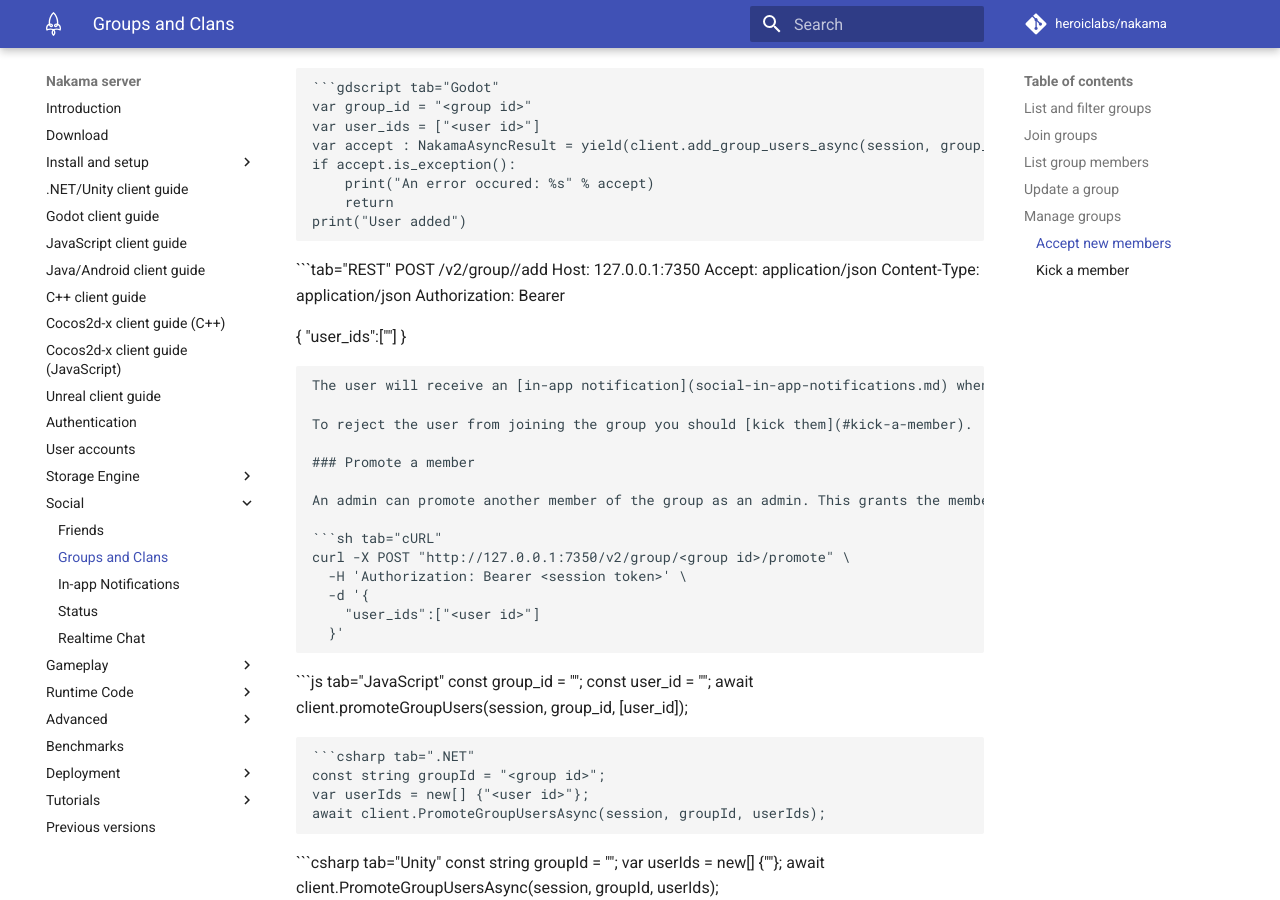
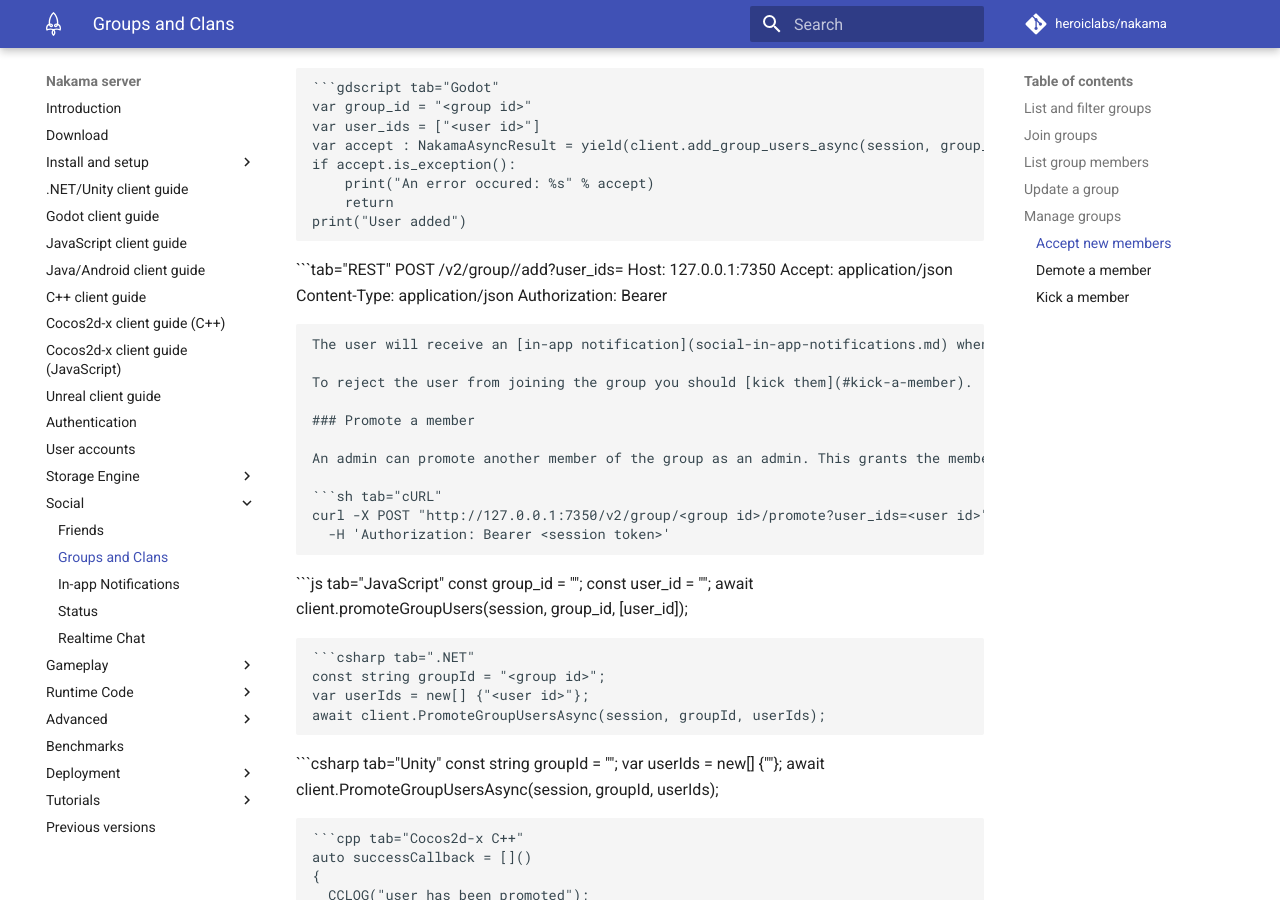
Before and after one commit to heroiclabs/nakama-docs, an MkDocs documentation site: the page built from docs/social-groups-clans.md, in a window 1280 px wide and 900 px high, scrolled down 17245 px. Built offline with MkDocs 1.6.1 and Material for MkDocs 9.7.7, drawn with Linux system fonts in a browser that asks for light colours; comment, search, counter and statistics services are not loaded; some of the changed text lies outside the part shown.

Commit message:
Add group demotion docs

````diff
--- a/docs/social-groups-clans.md
+++ b/docs/social-groups-clans.md
@@ -1036,11 +1036,8 @@
 When a user joins a private group it will create a join request until an admin accepts or rejects the user. The superadmin or admin can accept the user into the group.
 
 ```sh tab="cURL"
-curl -X POST "http://127.0.0.1:7350/v2/group/<group id>/add" \
+curl -X POST "http://127.0.0.1:7350/v2/group/<group id>/add?user_ids=<user id>" \
   -H 'Authorization: Bearer <session token>' \
-  -d '{
-    "user_ids":["<user id>"]
-  }'
 ```
 
 ```js tab="JavaScript"
@@ -1122,15 +1119,12 @@
 ```
 
 ```tab="REST"
-POST /v2/group/<group id>/add
+POST /v2/group/<group id>/add?user_ids=<user id>
 Host: 127.0.0.1:7350
 Accept: application/json
 Content-Type: application/json
 Authorization: Bearer <session token>
 
-{
-  "user_ids":["<user id>"]
-}
 ```
 
 The user will receive an [in-app notification](social-in-app-notifications.md) when they've been added to the group. In a private group an admin will receive a notification about the join request.
@@ -1142,11 +1136,8 @@
 An admin can promote another member of the group as an admin. This grants the member the same privileges to [manage the group](#manage-groups). A group can have one or more admins.
 
 ```sh tab="cURL"
-curl -X POST "http://127.0.0.1:7350/v2/group/<group id>/promote" \
-  -H 'Authorization: Bearer <session token>' \
-  -d '{
-    "user_ids":["<user id>"]
-  }'
+curl -X POST "http://127.0.0.1:7350/v2/group/<group id>/promote?user_ids=<user id>" \
+  -H 'Authorization: Bearer <session token>'
 ```
 
 ```js tab="JavaScript"
@@ -1226,18 +1217,29 @@
 ```
 
 ```tab="REST"
-POST /v2/group/<group id>/promote
+POST /v2/group/<group id>/promote?user_ids=<user id>
 Host: 127.0.0.1:7350
 Accept: application/json
 Content-Type: application/json
 Authorization: Bearer <session token>
-
-{
-  "user_ids":["<user id>"]
-}
 ```
 
-To demote an admin as a member you can [kick](#kick-a-member) and [re-add](#accept-new-members) them.
+### Demote a member
+
+An admin can demote another member of the group. This removes admin priveleges from the member.
+
+```sh tab="cURL"
+curl -X POST "http://127.0.0.1:7350/v2/group/<group id>/demote?user_ids=<user id>" \
+  -H 'Authorization: Bearer <session token>'
+```
+
+```tab="REST"
+POST /v2/group/<group id>/demote?user_ids=<user id>
+Host: 127.0.0.1:7350
+Accept: application/json
+Content-Type: application/json
+Authorization: Bearer <session token>
+```
 
 ### Kick a member
 
@@ -1246,11 +1248,8 @@
 If a user is removed from a group it does not prevent them from joining other groups.
 
 ```sh tab="cURL"
-curl -X POST "http://127.0.0.1:7350/v2/group/<group id>/kick" \
+curl -X POST "http://127.0.0.1:7350/v2/group/<group id>/kick?user_ids=<user id>" \
   -H 'Authorization: Bearer <session token>' \
-  -d '{
-    "user_ids":["<user id>"]
-  }'
 ```
 
 ```js tab="JavaScript"
@@ -1330,15 +1329,12 @@
 ```
 
 ```tab="REST"
-POST /v2/group/<group id>/kick
+POST /v2/group/<group id>/kick?user_ids=<user id>
 Host: 127.0.0.1:7350
 Accept: application/json
 Content-Type: application/json
 Authorization: Bearer <session token>
 
-{
-  "user_ids":["<user id>"]
-}
 ```
 
 !!! Hint
````
Also changed, not shown: docs/runtime-code-basics.md (+1 -0 lines), docs/social-realtime-chat.md (+2 -0 lines).
